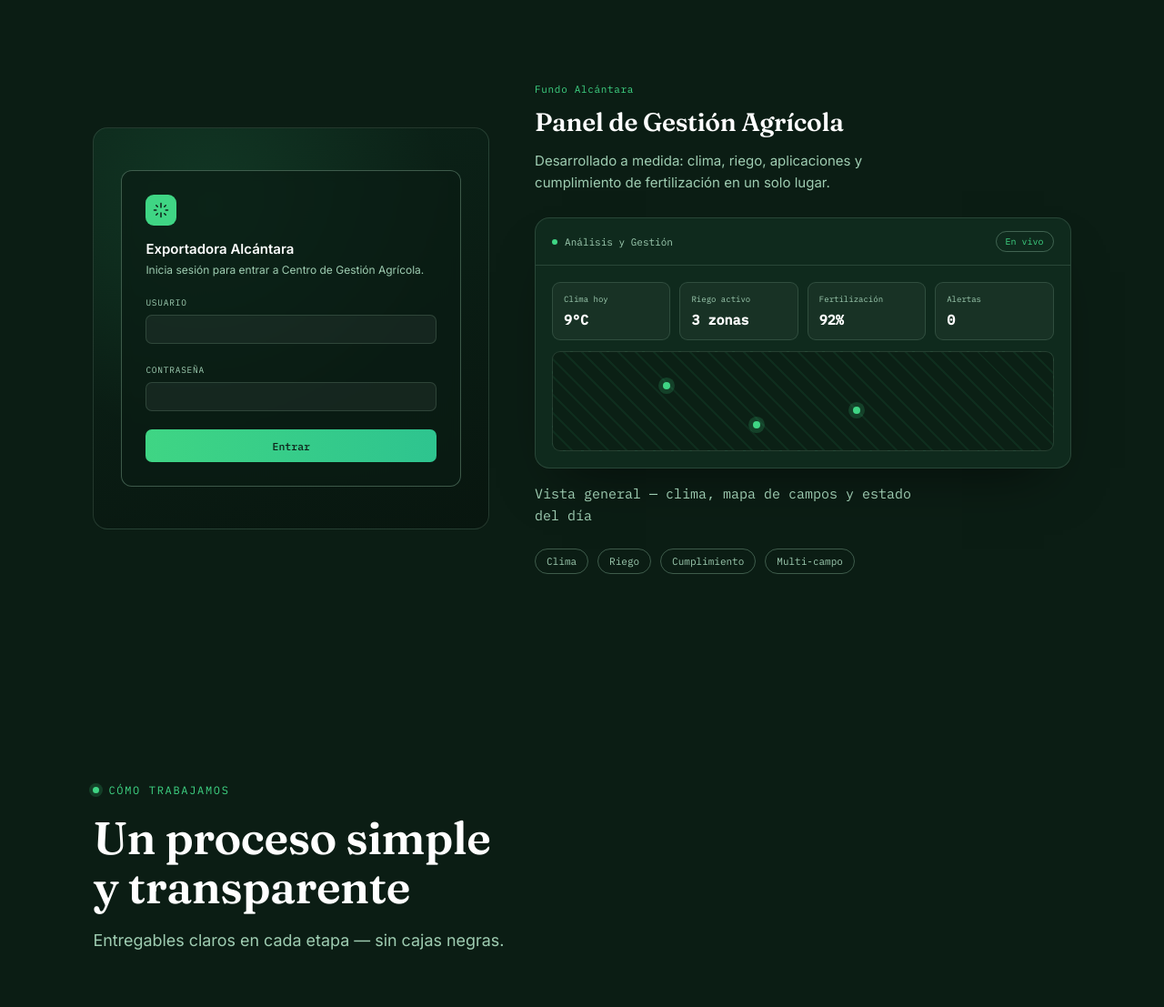
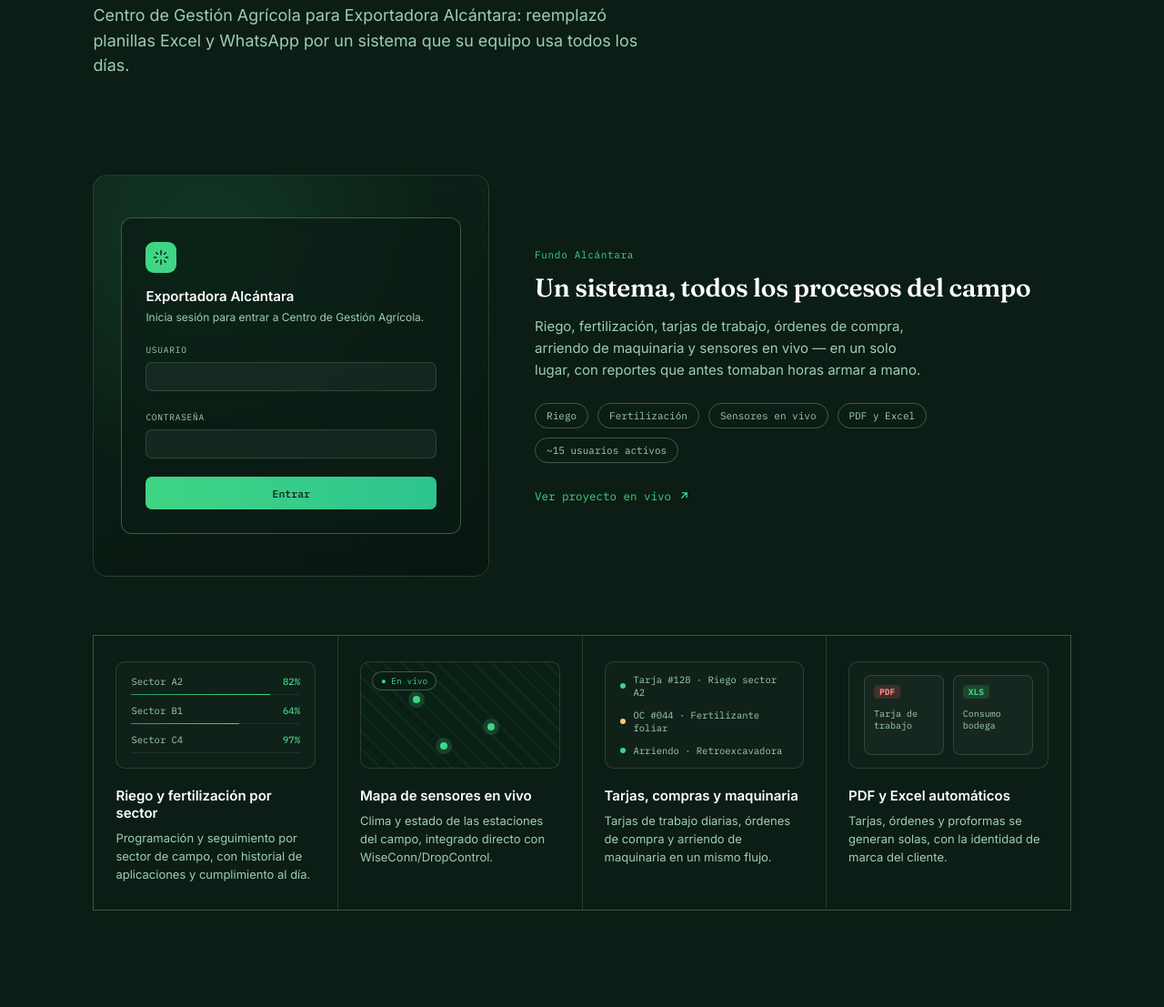
Before and after one commit to joaquinmarinay-debug/NortIA, a plain HTML site: page index.html in a window 1280 px wide. Shown: the part 7903-9010 px from the top of the page at 91% size. Drawn offline with Linux system fonts and the light colour scheme.

Commit message:
feat: mostrar funcionalidades reales del caso Alcántara y enlazar al proyecto en vivo
Reemplaza el mockup genérico de la sección de proyectos por tarjetas que
reflejan los módulos reales del Centro de Gestión Agrícola (riego,
sensores en vivo, tarjas/OC/maquinaria, PDF y Excel), y hace clicable
todo el bloque hacia la app en producción.

```diff
--- a/index.html
+++ b/index.html
@@ -321,7 +321,9 @@
 
   /* ---------- proyectos ---------- */
   #proyectos{ padding:110px 8vw 120px; }
-  .proj-wrap{ display:grid; grid-template-columns:0.85fr 1.15fr; gap:50px; margin-top:50px; align-items:center; }
+  .proj-wrap{ display:grid; grid-template-columns:0.85fr 1.15fr; gap:50px; margin-top:50px; align-items:center; text-decoration:none; color:inherit; cursor:pointer; transition:transform .35s ease; }
+  .proj-wrap:hover{ transform:translateY(-4px); }
+  .proj-wrap:hover .mock-login{ box-shadow:0 34px 64px -24px rgba(63,213,132,0.4); }
   .mock-login{ background:linear-gradient(160deg,#0c2419,#08160f); border-radius:16px; padding:46px 30px; border:1px solid var(--line); position:relative; overflow:hidden; }
   .mock-login::before{ content:''; position:absolute; inset:0; background:
       radial-gradient(circle at 30% 20%, rgba(63,213,132,0.12), transparent 55%);
@@ -336,26 +338,44 @@
   .mock-field .box{ margin-top:6px; height:32px; background:rgba(255,255,255,0.05); border:1px solid var(--line); border-radius:7px; }
   .mock-btn{ margin-top:20px; height:36px; border-radius:7px; background:linear-gradient(90deg,var(--mint),#2ec48f); display:flex; align-items:center; justify-content:center; font-family:var(--font-mono); font-size:11.5px; color:var(--ink); font-weight:500; }
 
-  .mock-dash{ background:#0F2A1D; border-radius:16px; border:1px solid var(--line); overflow:hidden; box-shadow:0 30px 60px -30px rgba(0,0,0,0.6); }
-  .mock-dash .bar{ height:0; }
-  .dash-top{ display:flex; justify-content:space-between; align-items:center; padding:14px 18px; border-bottom:1px solid var(--line); }
-  .dash-top .brand{ display:flex; align-items:center; gap:8px; font-family:var(--font-mono); font-size:11px; color:var(--mint-soft); }
-  .dash-top .dot{ width:6px; height:6px; border-radius:50%; background:var(--mint); }
-  .dash-top .pill{ font-size:10px; font-family:var(--font-mono); color:var(--mint); border:1px solid var(--line-strong); padding:4px 10px; border-radius:20px; }
-  .dash-body{ padding:18px; display:grid; grid-template-columns:repeat(4,1fr); gap:10px; }
-  .dash-tile{ background:rgba(255,255,255,0.04); border:1px solid var(--line); border-radius:9px; padding:12px; height:64px; display:flex; flex-direction:column; justify-content:space-between; }
-  .dash-tile span{ font-family:var(--font-mono); font-size:9px; color:var(--mint-soft); }
-  .dash-tile b{ font-family:var(--font-mono); font-size:15px; color:var(--white); }
-  .dash-map{ grid-column:span 4; margin-top:2px; height:110px; border-radius:9px; background:
-    repeating-linear-gradient(45deg, rgba(63,213,132,0.07) 0 2px, transparent 2px 14px), #0B2015;
-    border:1px solid var(--line); position:relative; }
-  .dash-map .pin{ position:absolute; width:8px; height:8px; border-radius:50%; background:var(--mint); box-shadow:0 0 0 5px rgba(63,213,132,0.18); }
-  .proj-caption{ margin-top:16px; font-size:12.5px; color:var(--mint-soft); font-family:var(--font-mono); }
   .proj-copy .tag2{ font-family:var(--font-mono); font-size:11px; color:var(--mint); letter-spacing:.06em; }
   .proj-copy h3{ font-family:var(--font-display); font-size:28px; margin:14px 0 16px; }
   .proj-copy p{ font-size:15px; color:var(--mint-soft); line-height:1.6; max-width:46ch; }
   .proj-tags{ display:flex; gap:10px; margin-top:24px; flex-wrap:wrap; }
   .proj-tags span{ font-family:var(--font-mono); font-size:11px; border:1px solid var(--line-strong); padding:6px 12px; border-radius:20px; color:var(--mint-soft); }
+  .proj-link-hint{ margin-top:28px; display:inline-flex; align-items:center; gap:8px; font-family:var(--font-mono); font-size:12.5px; color:var(--mint); }
+  .proj-link-hint svg{ width:13px; height:13px; transition:transform .25s ease; }
+  .proj-wrap:hover .proj-link-hint svg{ transform:translate(3px,-3px); }
+
+  /* ---------- proyectos: funcionalidades reales ---------- */
+  .feat-grid{ display:grid; grid-template-columns:repeat(4,1fr); gap:1px; margin-top:64px; background:var(--line); border:1px solid var(--line); }
+  .feat-card{ background:var(--void); padding:28px 24px; transition:background .3s ease, box-shadow .3s ease; }
+  .feat-card:hover{ background:var(--panel); box-shadow:inset 0 0 0 1px var(--line-strong); }
+  .feat-card h4{ font-family:var(--font-body); font-weight:600; font-size:15px; margin:20px 0 8px; }
+  .feat-card p{ font-size:13px; color:var(--mint-soft); line-height:1.55; }
+  .feat-mock{ height:118px; border:1px solid var(--line); border-radius:10px; background:rgba(255,255,255,0.02); padding:14px 16px; display:flex; flex-direction:column; justify-content:center; gap:7px; position:relative; overflow:hidden; }
+
+  .fm-row{ display:flex; justify-content:space-between; font-family:var(--font-mono); font-size:10.5px; color:var(--mint-soft); }
+  .fm-row b{ color:var(--mint); font-weight:500; }
+  .fm-bar{ height:4px; background:rgba(255,255,255,0.07); border-radius:3px; overflow:hidden; margin-bottom:3px; }
+  .fm-bar i{ display:block; height:100%; background:linear-gradient(90deg,var(--mint-mid),var(--mint)); border-radius:3px; }
+
+  .fm-map{ justify-content:flex-start; background:
+    repeating-linear-gradient(45deg, rgba(63,213,132,0.06) 0 2px, transparent 2px 14px), #0B2015; }
+  .fm-pill{ position:absolute; top:10px; left:12px; font-family:var(--font-mono); font-size:9.5px; color:var(--mint); border:1px solid var(--line-strong); padding:3px 9px; border-radius:20px; background:rgba(11,29,20,0.65); }
+  .fm-pin{ position:absolute; width:8px; height:8px; border-radius:50%; background:var(--mint); box-shadow:0 0 0 5px rgba(63,213,132,0.18); }
+
+  .fm-list{ justify-content:center; gap:11px; }
+  .fm-item{ display:flex; align-items:center; gap:9px; font-family:var(--font-mono); font-size:10.5px; color:var(--mint-soft); }
+  .fm-dot{ width:6px; height:6px; border-radius:50%; background:var(--mint); flex-shrink:0; }
+  .fm-dot.warn{ background:#F7C978; }
+
+  .fm-doc{ flex-direction:row; gap:10px; }
+  .fm-doc-card{ flex:1; background:rgba(255,255,255,0.03); border:1px solid var(--line); border-radius:8px; padding:10px; display:flex; flex-direction:column; gap:10px; font-family:var(--font-mono); font-size:10px; color:var(--mint-soft); }
+  .fm-doc-tag{ align-self:flex-start; font-size:9px; font-weight:600; padding:2px 6px; border-radius:4px; letter-spacing:.04em; }
+  .fm-doc-tag.pdf{ background:rgba(247,90,90,0.18); color:#FF8A8A; }
+  .fm-doc-tag.xls{ background:rgba(63,213,132,0.18); color:var(--mint); }
+  @media (max-width:1100px){ .feat-grid{ grid-template-columns:repeat(2,1fr); } }
 
   /* ---------- pipeline (como trabajamos) ---------- */
   #proceso{ padding:110px 8vw 130px; }
@@ -448,7 +468,7 @@
     #dotnav{ display:none; }
     #conduit{ display:none; }
     section{ padding:0 6vw; }
-    .svc-grid, .reason-grid, .quote-grid, .plan-grid, .pay-grid, .pipe-steps{ grid-template-columns:1fr !important; }
+    .svc-grid, .reason-grid, .quote-grid, .plan-grid, .pay-grid, .pipe-steps, .feat-grid{ grid-template-columns:1fr !important; }
     .proj-wrap, .tabpanel{ grid-template-columns:1fr !important; }
     .chart-wrap{ gap:20px; }
     #hero h1{ font-size:15vw; }
@@ -699,8 +719,9 @@
   <div class="head-block reveal" style="padding-top:110px;">
     <div class="eyebrow">Nuestros proyectos</div>
     <h2>Un caso real, en producción</h2>
+    <p class="lede">Centro de Gestión Agrícola para Exportadora Alcántara: reemplazó planillas Excel y WhatsApp por un sistema que su equipo usa todos los días.</p>
   </div>
-  <div class="proj-wrap reveal">
+  <a class="proj-wrap reveal" href="https://dashboards-web-seven.vercel.app" target="_blank" rel="noopener" aria-label="Ver el Centro de Gestión Agrícola en producción (abre en una pestaña nueva)">
     <div class="mock-login">
       <div class="mock-card">
         <div class="mock-icon"><svg viewBox="0 0 24 24" fill="none" stroke-width="2" stroke-linecap="round"><path d="M12 2v6M12 22v-6M5 12H2M22 12h-3M7 7l-2-2M19 19l-2-2M7 17l-2 2M19 5l-2 2"/></svg></div>
@@ -713,20 +734,52 @@
     </div>
     <div class="proj-copy">
       <div class="tag2">Fundo Alcántara</div>
-      <h3>Panel de Gestión Agrícola</h3>
-      <p>Desarrollado a medida: clima, riego, aplicaciones y cumplimiento de fertilización en un solo lugar.</p>
-      <div class="mock-dash" style="margin-top:26px;">
-        <div class="dash-top"><div class="brand"><span class="dot"></span>Análisis y Gestión</div><div class="pill">En vivo</div></div>
-        <div class="dash-body">
-          <div class="dash-tile"><span>Clima hoy</span><b>9°C</b></div>
-          <div class="dash-tile"><span>Riego activo</span><b>3 zonas</b></div>
-          <div class="dash-tile"><span>Fertilización</span><b>92%</b></div>
-          <div class="dash-tile"><span>Alertas</span><b>0</b></div>
-          <div class="dash-map"><div class="pin" style="top:30%; left:22%;"></div><div class="pin" style="top:55%; left:60%;"></div><div class="pin" style="top:70%; left:40%;"></div></div>
-        </div>
+      <h3>Un sistema, todos los procesos del campo</h3>
+      <p>Riego, fertilización, tarjas de trabajo, órdenes de compra, arriendo de maquinaria y sensores en vivo — en un solo lugar, con reportes que antes tomaban horas armar a mano.</p>
+      <div class="proj-tags"><span>Riego</span><span>Fertilización</span><span>Sensores en vivo</span><span>PDF y Excel</span><span>~15 usuarios activos</span></div>
+      <div class="proj-link-hint">Ver proyecto en vivo<svg viewBox="0 0 24 24" fill="none" stroke="currentColor" stroke-width="2.4" stroke-linecap="round" stroke-linejoin="round"><path d="M7 17L17 7M8 7h9v9"/></svg></div>
+    </div>
+  </a>
+
+  <div class="feat-grid reveal-stagger">
+    <div class="feat-card">
+      <div class="feat-mock">
+        <div class="fm-row"><span>Sector A2</span><b>82%</b></div>
+        <div class="fm-bar"><i style="width:82%"></i></div>
+        <div class="fm-row"><span>Sector B1</span><b>64%</b></div>
+        <div class="fm-bar"><i style="width:64%"></i></div>
+        <div class="fm-row"><span>Sector C4</span><b>97%</b></div>
+        <div class="fm-bar"><i style="width:97%"></i></div>
       </div>
-      <p class="proj-caption">Vista general — clima, mapa de campos y estado del día</p>
-      <div class="proj-tags"><span>Clima</span><span>Riego</span><span>Cumplimiento</span><span>Multi-campo</span></div>
+      <h4>Riego y fertilización por sector</h4>
+      <p>Programación y seguimiento por sector de campo, con historial de aplicaciones y cumplimiento al día.</p>
+    </div>
+    <div class="feat-card">
+      <div class="feat-mock fm-map">
+        <div class="fm-pill">● En vivo</div>
+        <div class="fm-pin" style="top:32%; left:26%;"></div>
+        <div class="fm-pin" style="top:58%; left:64%;"></div>
+        <div class="fm-pin" style="top:76%; left:40%;"></div>
+      </div>
+      <h4>Mapa de sensores en vivo</h4>
+      <p>Clima y estado de las estaciones del campo, integrado directo con WiseConn/DropControl.</p>
+    </div>
+    <div class="feat-card">
+      <div class="feat-mock fm-list">
+        <div class="fm-item"><span class="fm-dot"></span>Tarja #128 · Riego sector A2</div>
+        <div class="fm-item"><span class="fm-dot warn"></span>OC #044 · Fertilizante foliar</div>
+        <div class="fm-item"><span class="fm-dot"></span>Arriendo · Retroexcavadora</div>
+      </div>
+      <h4>Tarjas, compras y maquinaria</h4>
+      <p>Tarjas de trabajo diarias, órdenes de compra y arriendo de maquinaria en un mismo flujo.</p>
+    </div>
+    <div class="feat-card">
+      <div class="feat-mock fm-doc">
+        <div class="fm-doc-card"><span class="fm-doc-tag pdf">PDF</span>Tarja de trabajo</div>
+        <div class="fm-doc-card"><span class="fm-doc-tag xls">XLS</span>Consumo bodega</div>
+      </div>
+      <h4>PDF y Excel automáticos</h4>
+      <p>Tarjas, órdenes y proformas se generan solas, con la identidad de marca del cliente.</p>
     </div>
   </div>
 </section>
```
